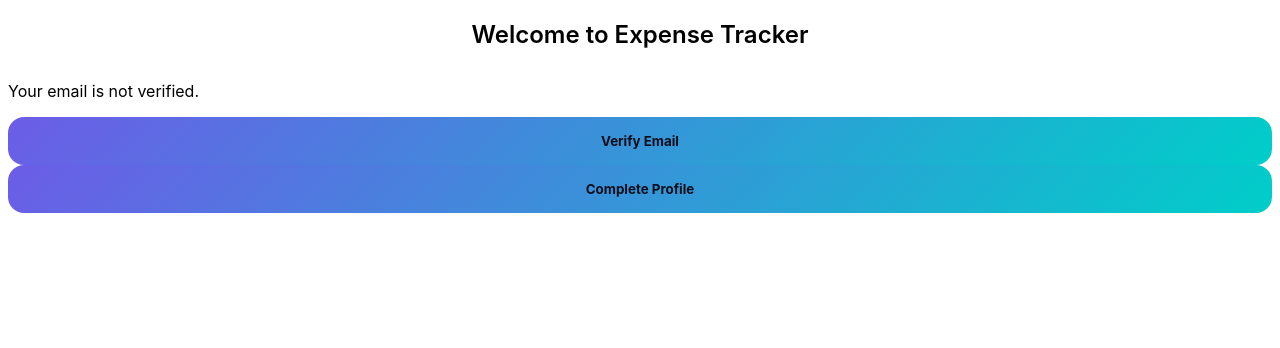
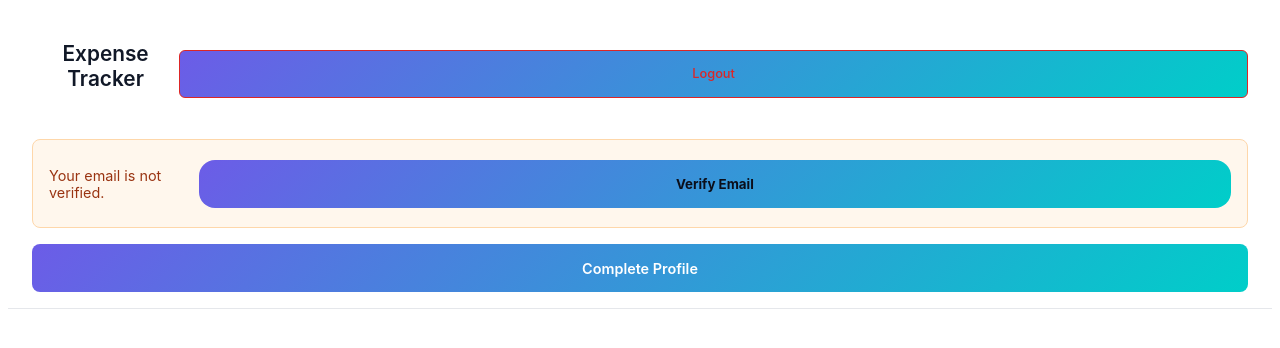
Before and after one commit to RajeevJaryal/ExpenseTrackercomplete, a React (Vite) app: page /header in a window 1280 px wide. Shown: the top 348 px of the page. Built offline with nearby package versions, Linux system fonts and the light colour scheme.

Commit message:
added logout feature

```diff
--- a/src/components/header/HeaderSection.css
+++ b/src/components/header/HeaderSection.css
@@ -1,63 +1,72 @@
 .header {
-  width: 100%;
-  min-height: 100vh;
-  background: linear-gradient(135deg, #020617, #0f172a);
-  display: flex;
-  flex-direction: column;
-  align-items: center;
-  justify-content: center;
-  color: #f8fafc;
-  padding: 20px;
+  background: #ffffff;
+  padding: 16px 24px;
+  border-bottom: 1px solid #e5e7eb;
 }
 
-.header h2 {
-  font-size: 2.3rem;
-  margin-bottom: 30px;
+
+.header-top {
+  display: flex;
+  align-items: center;
+  justify-content: space-between;
 }
 
-/* Warning Card */
-.warning-card {
-  background: #020617;
-  border-left: 6px solid #facc15;
-  padding: 25px 30px;
-  border-radius: 12px;
-  box-shadow: 0 15px 40px rgba(0, 0, 0, 0.45);
-  text-align: center;
-  animation: fadeSlide 0.6s ease;
+
+.logo {
+  font-size: 1.3rem;
+  font-weight: 600;
+  color: #111827;
 }
 
-.warning-card p {
-  font-size: 1.1rem;
-  margin-bottom: 20px;
-  color: #fde68a;
+
+.primary-btn {
+  margin-top: 16px;
+  padding: 10px 18px;
+  font-size: 0.9rem;
+  font-weight: 600;
+
+  background-color: #2563eb;
+  color: white;
+  border: none;
+  border-radius: 8px;
+  cursor: pointer;
 }
 
-/* Button */
-.warning-card button {
-  background: linear-gradient(135deg, #22c55e, #16a34a);
-  border: none;
-  padding: 12px 28px;
-  border-radius: 999px;
-  color: #ecfdf5;
-  font-size: 1rem;
-  font-weight: 600;
-  cursor: pointer;
-  transition: all 0.25s ease;
+.primary-btn:hover {
+  background-color: #1d4ed8;
 }
 
-.warning-card button:hover {
-  transform: translateY(-2px);
-  box-shadow: 0 10px 25px rgba(34, 197, 94, 0.45);
+
+.warning {
+  margin-top: 16px;
+  padding: 12px 16px;
+  background-color: #fff7ed;
+  border: 1px solid #fed7aa;
+  border-radius: 8px;
+
+  display: flex;
+  justify-content: space-between;
+  align-items: center;
 }
 
-/* Animation */
-@keyframes fadeSlide {
-  from {
-    opacity: 0;
-    transform: translateY(25px);
-  }
-  to {
-    opacity: 1;
-    transform: translateY(0);
-  }
+.warning p {
+  font-size: 0.9rem;
+  color: #9a3412;
 }
+
+.logout-btn {
+  padding: 6px 12px;
+  font-size: 0.8rem;
+  font-weight: 500;
+
+  background-color: transparent;
+  color: #dc2626;
+  border: 1px solid #dc2626;
+  border-radius: 6px;
+
+  cursor: pointer;
+}
+
+.logout-btn:hover {
+  background-color: #fee2e2;
+}
--- a/src/components/header/HeaderSection.jsx
+++ b/src/components/header/HeaderSection.jsx
@@ -1,5 +1,6 @@
 import React, { useState } from "react";
 import { useNavigate } from "react-router-dom";
+import "./HeaderSection.css";
 
 const API_KEY = import.meta.env.VITE_FIREBASE_API_KEY;
 
@@ -8,6 +9,10 @@ const HeaderSection = () => {
   const [loading, setLoading] = useState(false);
 
   const emailVerified = localStorage.getItem("emailVerified") === "true";
+  const logoutHandler = () => {
+    localStorage.clear();
+    navigate("/");
+  };
 
   const verifyEmailHandler = async () => {
     setLoading(true);
@@ -21,7 +26,7 @@ const HeaderSection = () => {
           headers: { "Content-Type": "application/json" },
           body: JSON.stringify({
             requestType: "VERIFY_EMAIL",
-            idToken: idToken,
+            idToken,
           }),
         }
       );
@@ -32,38 +37,40 @@ const HeaderSection = () => {
         throw new Error(data.error.message);
       }
 
-      alert("Verification email sent! Check your inbox 📩");
+      alert("Verification email sent! 📩 Check your inbox.");
     } catch (error) {
-      // 🔴 Handle Firebase errors
-      if (error.message === "INVALID_ID_TOKEN") {
-        alert("Session expired. Please login again.");
-      } else if (error.message === "USER_NOT_FOUND") {
-        alert("User not found.");
-      } else {
-        alert(error.message);
-      }
+      alert(error.message);
     }
 
     setLoading(false);
   };
 
   return (
-    <>
-      <h2>Welcome to Expense Tracker</h2>
+    <header className="header">
+
+      <div className="header-top">
+        <h2 className="logo">Expense Tracker</h2>
+
+        <button className="logout-btn" onClick={logoutHandler}>
+          Logout
+        </button>
+      </div>
+
 
       {!emailVerified && (
         <div className="warning">
           <p>Your email is not verified.</p>
-          <button onClick={verifyEmailHandler} disabled={loading}>
-            {loading ? "Sending..." : "Verify Email"}
-          </button>
+          <button onClick={verifyEmailHandler}>Verify Email</button>
         </div>
       )}
 
-      <button onClick={() => navigate("/complete-profile")}>
+      <button
+        className="primary-btn"
+        onClick={() => navigate("/complete-profile")}
+      >
         Complete Profile
       </button>
-    </>
+    </header>
   );
 };
 
```
